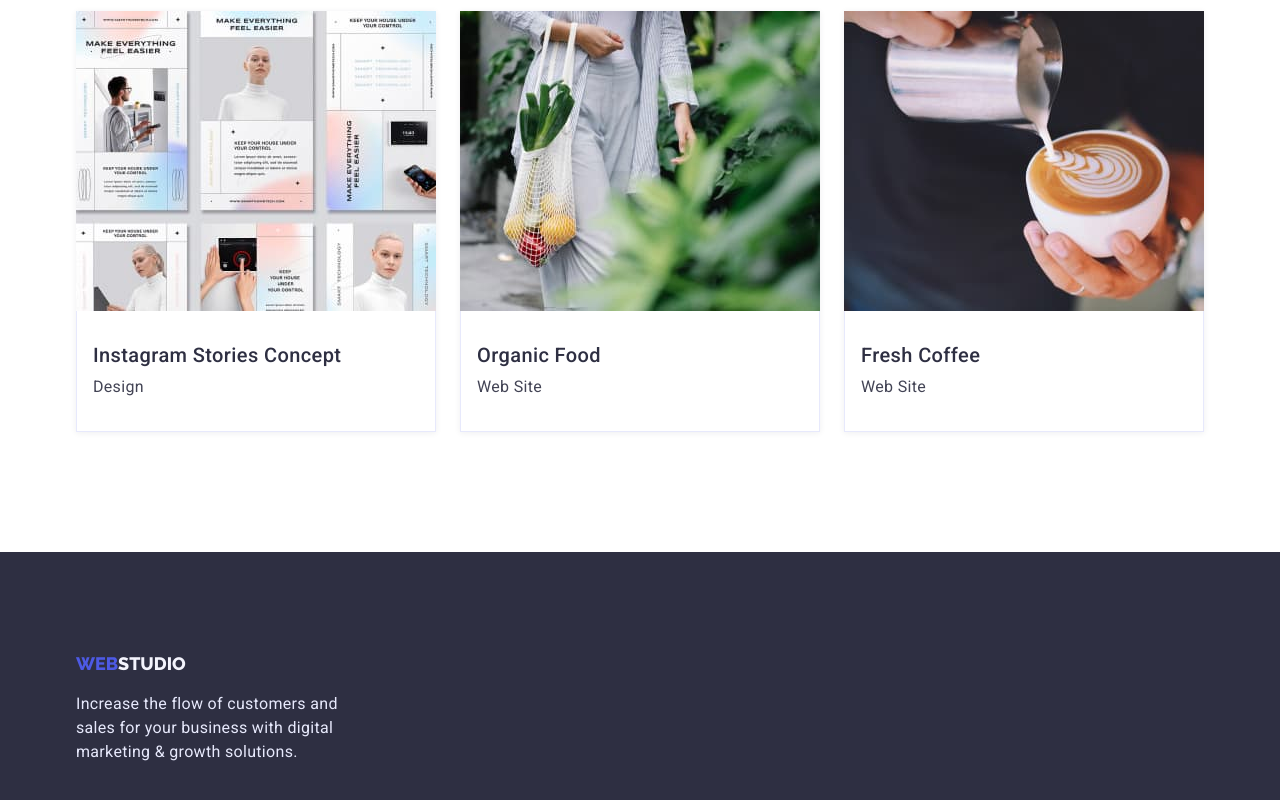
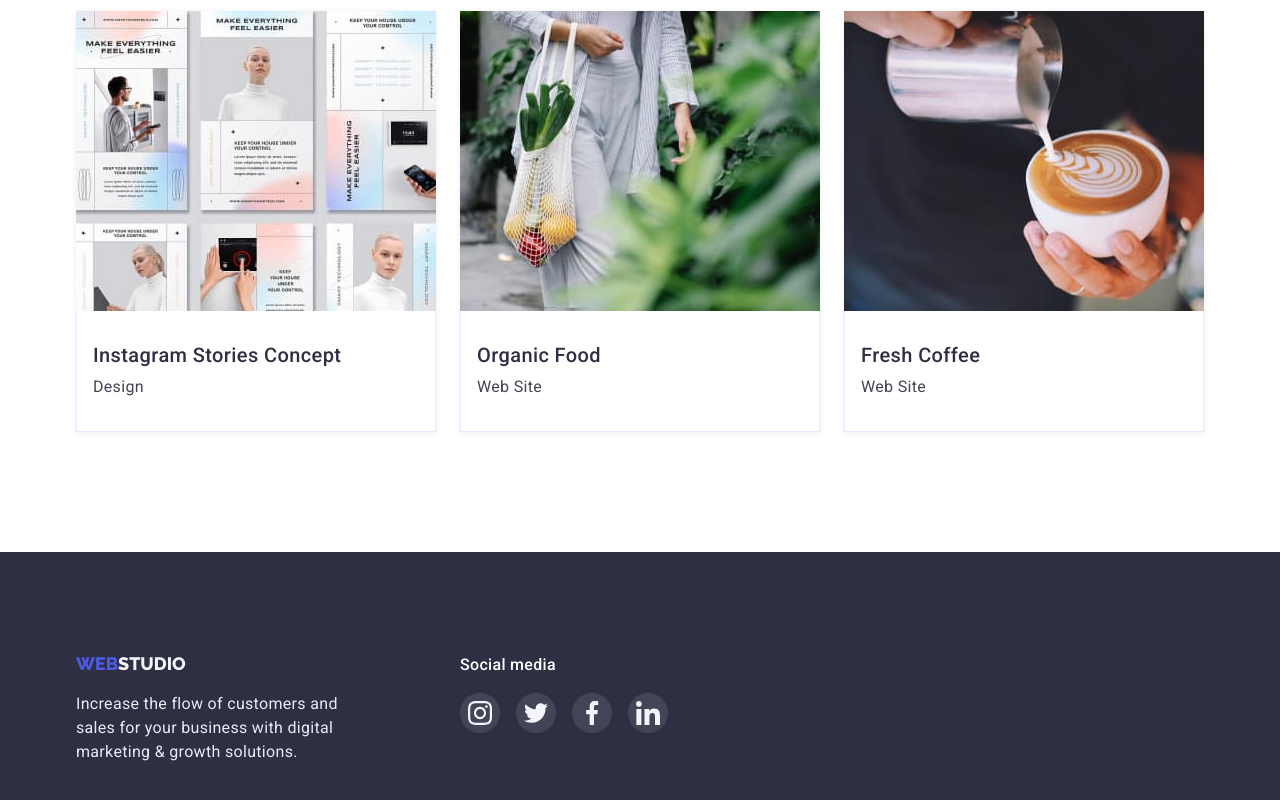
Before and after one commit to elisbet017/goit-markup-hw-04, a plain HTML site: page portfolio.html in a window 1280 px wide. Shown: the part 1218-2018 px from the top of the page. Drawn offline with nearby package versions, Linux system fonts and the light colour scheme.

Commit message:
Fix footer

```diff
--- a/css/styles.css
+++ b/css/styles.css
@@ -75,6 +75,7 @@ img {
 
 .header {
   border-bottom: 1px solid var(--accent-color);
+box-shadow: 0px 2px 1px rgba(46, 47, 66, 0.08), 0px 1px 1px rgba(46, 47, 66, 0.16), 0px 1px 6px rgba(46, 47, 66, 0.08);
 }
 
 .hidden-title {
@@ -242,8 +243,7 @@ img {
 .our-portfolio-btn:hover,
 .our-portfolio-btn:focus {
   background: var(--focus-color);
-  box-shadow: 0px 3px 1px rgba(0, 0, 0, 0.1), 0px 2px 1px rgba(0, 0, 0, 0.08),
-    0px 2px 2px rgba(0, 0, 0, 0.12);
+    box-shadow: 0px 3px 1px rgba(0, 0, 0, 0.1), 0px 2px 1px rgba(0, 0, 0, 0.08), 0px 2px 2px rgba(0, 0, 0, 0.12);
   color: var(--light-light-color);
 }
 
--- a/portfolio.html
+++ b/portfolio.html
@@ -208,6 +208,8 @@
 
     <footer class="footer">
       <div class="container">
+        <div class="footer-wrap">
+          <div class="footer-logo-text">
             <a class="logo-color logo link footer-logo" href="./index.html"
               >Web<span class="logo-color-footer">Studio</span></a
             >
@@ -216,6 +218,41 @@
               digital marketing & growth solutions.
             </p>
           </div>
+          <div class="footer-social">
+            <p class="footer-soc-text">Social media</p>
+            <ul class="footer-soc-list list">
+              <li class="footer-soc-item">
+                <a href="" class="footer-soc-link link">
+                  <svg class="footer-soc-icon" width="24px" height="24px">
+                    <use href="./images/icons.svg#icon-instagram"></use>
+                  </svg>
+                </a>
+              </li>
+              <li class="footer-soc-item">
+                <a href="" class="footer-soc-link link">
+                  <svg class="footer-soc-icon" width="24px" height="24px">
+                    <use href="./images/icons.svg#icon-twitter"></use>
+                  </svg>
+                </a>
+              </li>
+              <li class="footer-soc-item">
+                <a href="" class="footer-soc-link link">
+                  <svg class="footer-soc-icon" width="24px" height="24px">
+                    <use href="./images/icons.svg#icon-facebook"></use>
+                  </svg>
+                </a>
+              </li>
+              <li class="footer-soc-item">
+                <a href="" class="footer-soc-link link">
+                  <svg class="footer-soc-icon" width="24px" height="24px">
+                    <use href="./images/icons.svg#icon-linkedin"></use>
+                  </svg>
+                </a>
+              </li>
+            </ul>
+          </div>
+        </div>
+      </div>
     </footer>
   </body>
 </html>
```
Also changed, not shown: studio.html (+37 -0 lines). Lines whose indentation alone changed are shown as unchanged.
